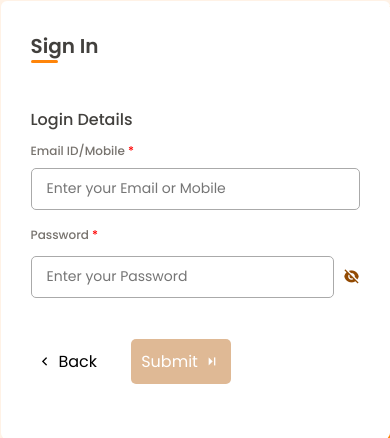
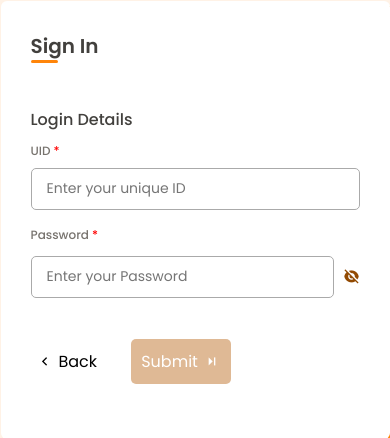
Before and after one commit to rishi-more-2003/MyPosh, a Django app: page /login/ in a window 390 px wide. Shown: the part 118-556 px from the top of the page. Run offline with Django 4.2, Linux system fonts and the light colour scheme.

Commit message:
removed password with phone and some UI changes

```diff
--- a/posh/templates/login.html
+++ b/posh/templates/login.html
@@ -33,8 +33,8 @@
 
                         <div class="fields">
                             <div class="input-field">
-                                <label>Email ID/Mobile</label>
-                                <input type="text" name='email' placeholder="Enter your Email or Mobile" required>
+                                <label>UID</label>
+                                <input type="text" name='uid' placeholder="Enter your unique ID" required>
                             </div>
 
                             <div class="input-field">
--- a/posh/views.py
+++ b/posh/views.py
@@ -60,18 +60,10 @@ def register(request):
         state = request.POST['state'] #dropdown
         city = request.POST['city'] #dropdown
         pincode = request.POST['pincode'] #number
-        password = request.POST['password1'] #password
-        con_password = request.POST['password2'] #password
 
         email = request.POST['email'] #email
         phone = request.POST['phone'] #tel
         username = generate_unique_id(phone, email)
-
-        print(prefix, fname)
-
-        # Perform password validation
-        if password != con_password:
-            return render(request, 'register.html')
 
         otp = generate_otp()
 
@@ -108,7 +100,7 @@ def register(request):
             username = username,
             email=email,
             phone=phone,
-            password=password,
+            password=phone,
             prefix=prefix,
             fname=fname,
             mname=mname,
@@ -123,11 +115,11 @@ def register(request):
         user.is_active = True
         user.save()
 
-        user = authenticate(request, username=username, password=password)
+        user = authenticate(request, username=username, password=phone)
 
         if user is not None:
             subject = 'Welcome to MyPosh'
-            message = 'Your username is ' + username + ' and password is ' + password + '\n Please do not share this information with anyone.'
+            message = 'Your username is ' + username + ' and password is  YOUR REGISTERED MOBILE\n Please do not share this information with anyone.'
             send_mail(
                 subject,
                 message,
@@ -148,11 +140,10 @@ def register(request):
 
 def signin(request):
     if request.method == 'POST':
-        email_or_phone = request.POST.get('email')
+        username = request.POST.get('uid')
         password = request.POST.get('password')
 
-    # Authenticate user by email or phone
-        user = authenticate(request, username=email_or_phone, password=password)
+        user = authenticate(request, username=username, password=password)
 
         if user is not None:
             login(request, user)
```
Also changed, not shown: db.sqlite3.
